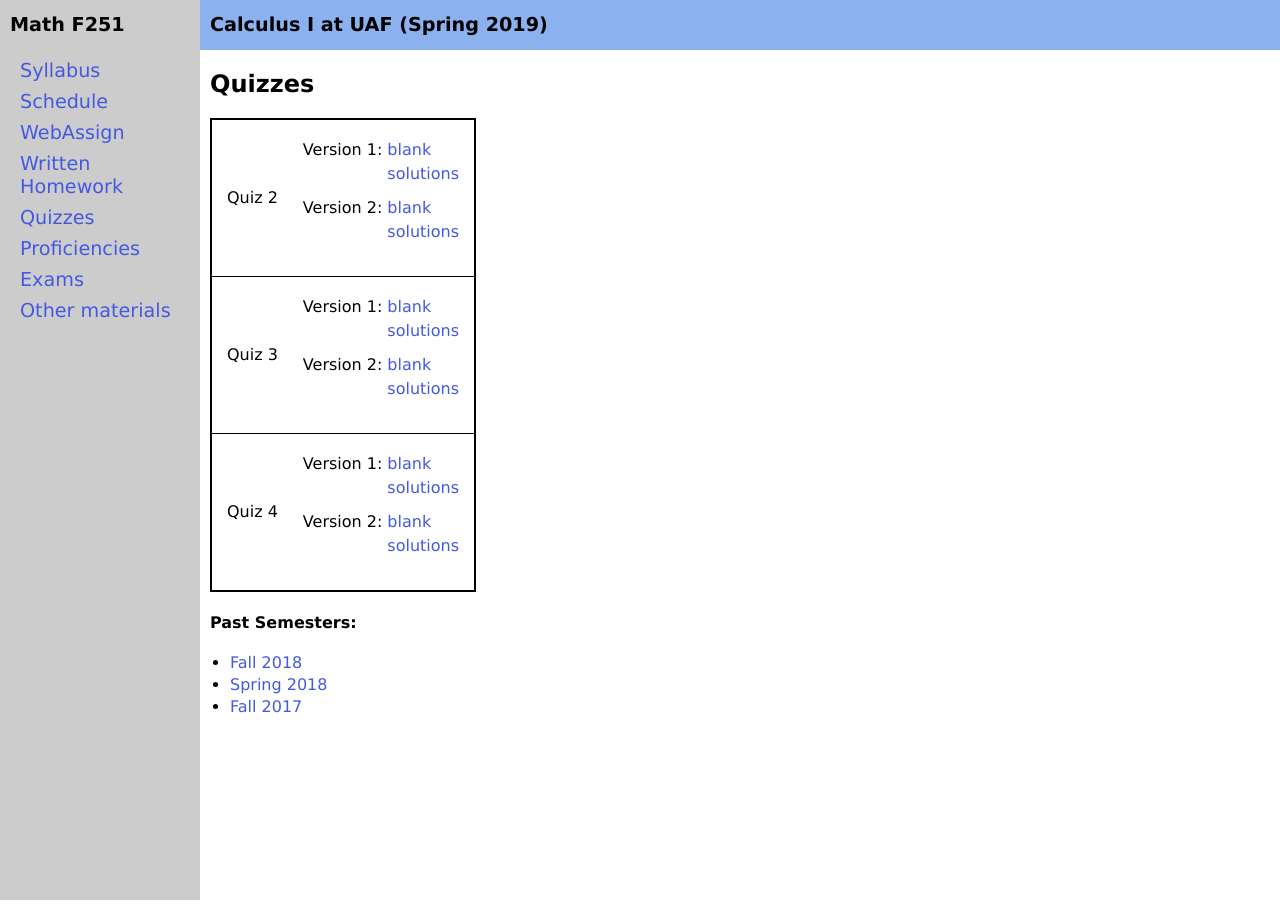
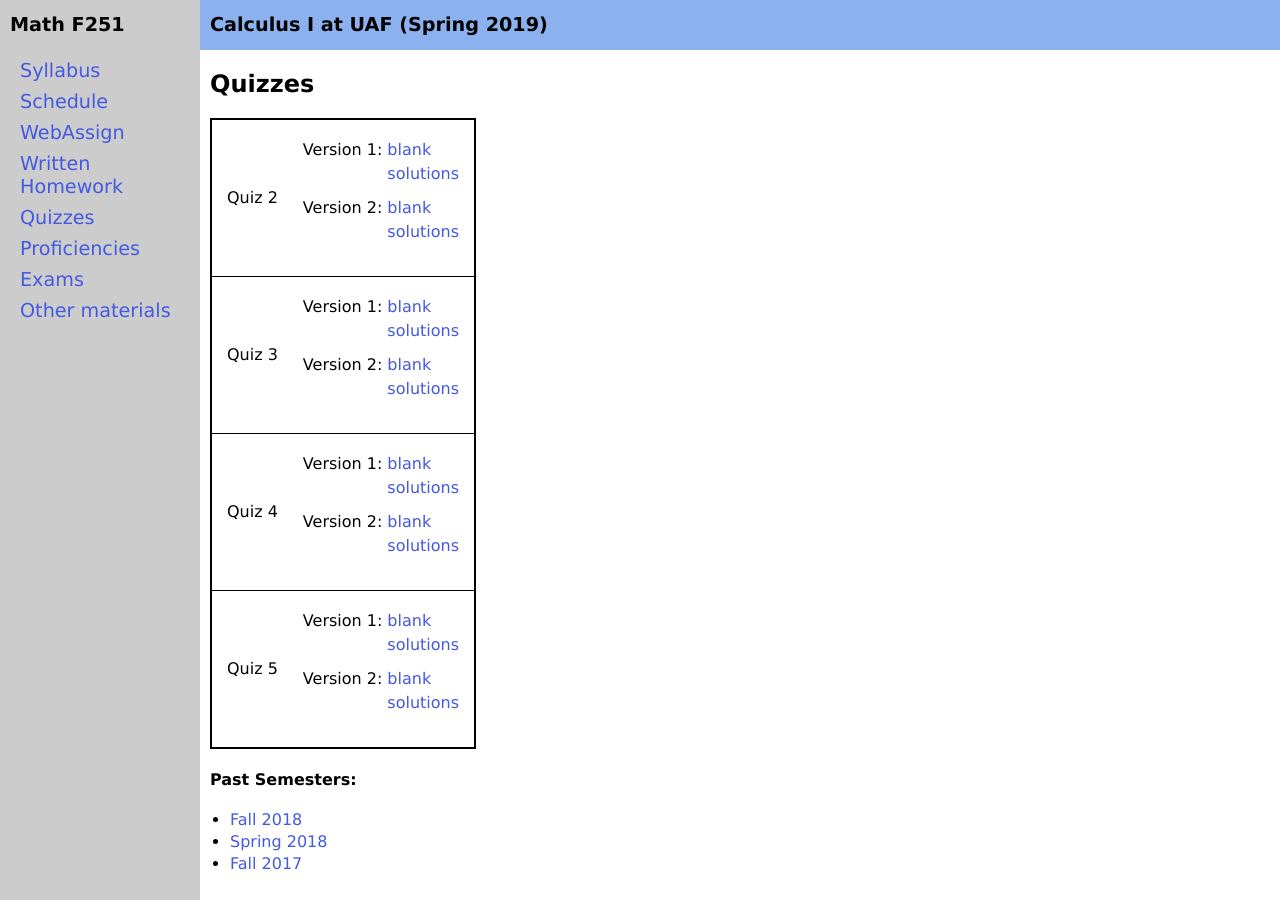
Before and after one commit to uaf-math/calc1, a Jekyll site: the page built from quizzes.md, in a window 1280 px wide. Built offline with Jekyll 4.4.1, drawn with Linux system fonts in a browser that asks for light colours.

Commit message:
post Quiz 5 and solns

```diff
--- a/_data/quizzes-s2019.yml
+++ b/_data/quizzes-s2019.yml
@@ -25,3 +25,11 @@
       - name: Version 2
         blank: Quiz-4-v2.pdf
         solutions: Quiz-4-v2-Sols.pdf
+  - name: Quiz 5
+    versions:
+      - name: Version 1
+        blank: Quiz-5-v1.pdf
+        solutions: Quiz-5-v1-Sols.pdf
+      - name: Version 2
+        blank: Quiz-5-v2.pdf
+        solutions: Quiz-5-v2-Sols.pdf
```
Also changed, not shown: 4 other files.
